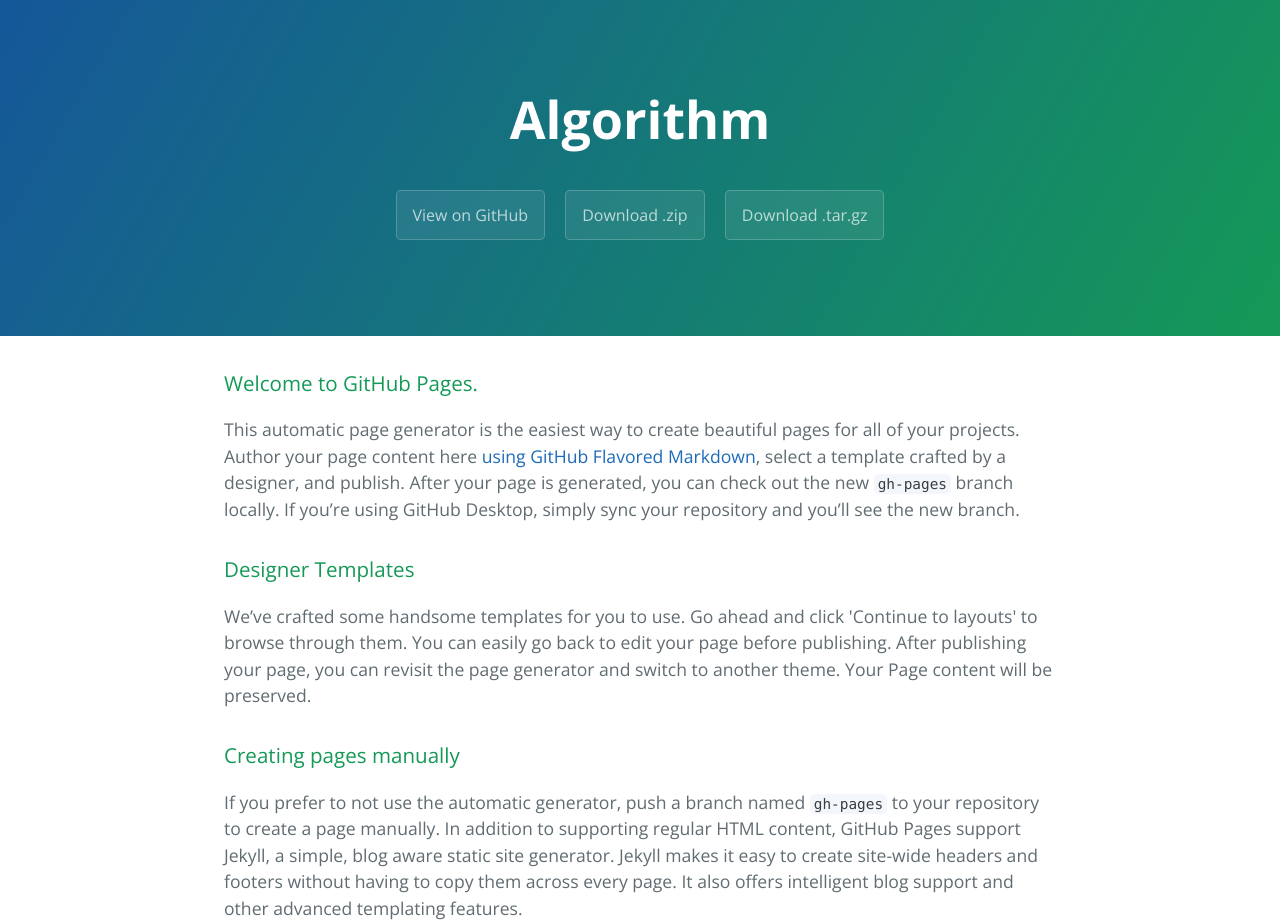
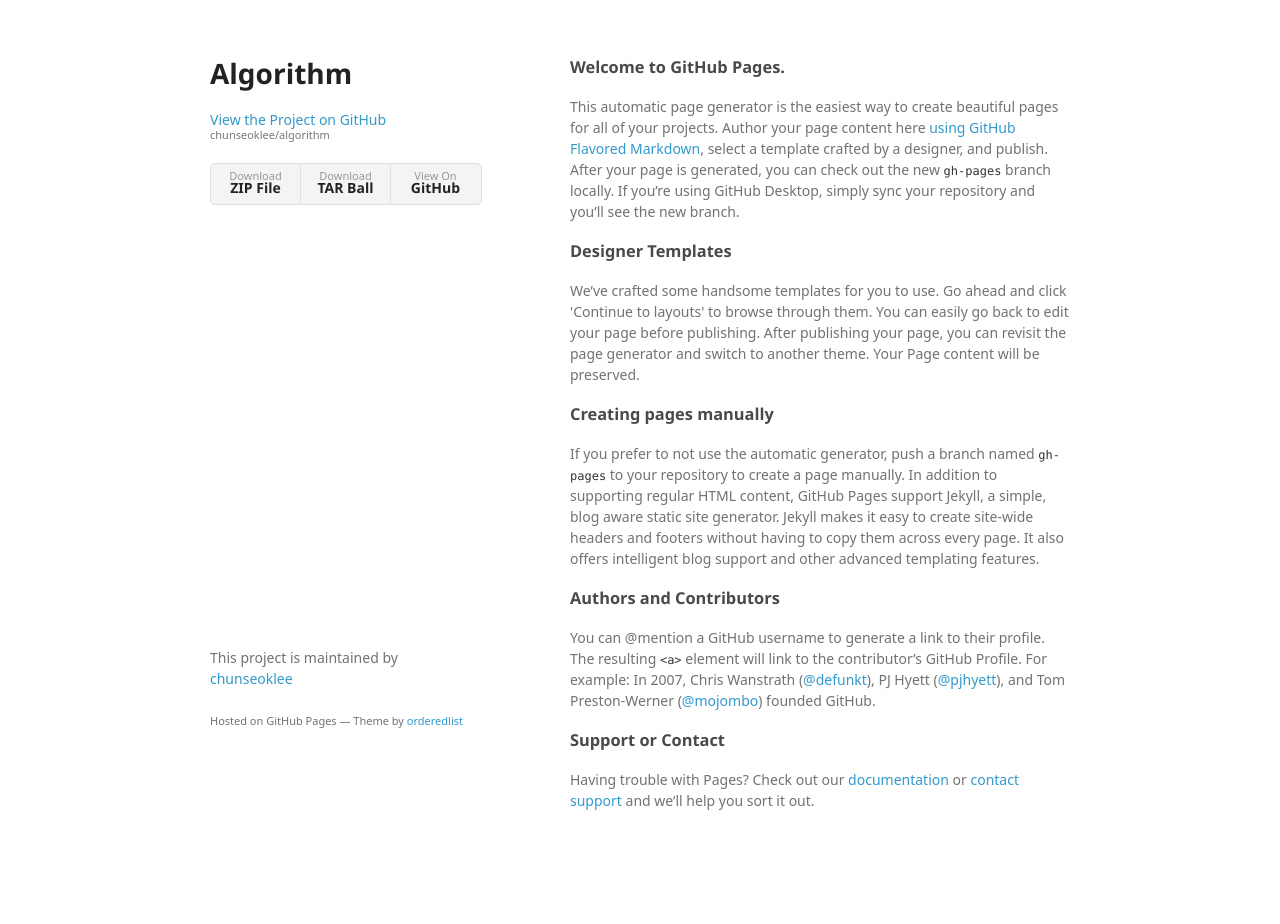
Before and after one commit to chunseoklee/algorithm, a plain HTML site: page index.html in a window 1280 px wide. Shown: the top 924 px of the page. After the commit the page ends 881 px from the top, so only its background shows below. Drawn offline with nearby package versions, Linux system fonts and the light colour scheme; a web font is replaced by a local one.

```diff
--- a/index.html
+++ b/index.html
@@ -1,25 +1,34 @@
-<!DOCTYPE html>
-<html lang="en-us">
+<!doctype html>
+<html>
   <head>
-    <meta charset="UTF-8">
+    <meta charset="utf-8">
+    <meta http-equiv="X-UA-Compatible" content="chrome=1">
     <title>Algorithm by chunseoklee</title>
-    <meta name="viewport" content="width=device-width, initial-scale=1">
-    <link rel="stylesheet" type="text/css" href="stylesheets/normalize.css" media="screen">
-    <link href='https://fonts.googleapis.com/css?family=Open+Sans:400,700' rel='stylesheet' type='text/css'>
-    <link rel="stylesheet" type="text/css" href="stylesheets/stylesheet.css" media="screen">
-    <link rel="stylesheet" type="text/css" href="stylesheets/github-light.css" media="screen">
+
+    <link rel="stylesheet" href="stylesheets/styles.css">
+    <link rel="stylesheet" href="stylesheets/github-light.css">
+    <meta name="viewport" content="width=device-width">
+    <!--[if lt IE 9]>
+    <script src="//html5shiv.googlecode.com/svn/trunk/html5.js"></script>
+    <![endif]-->
   </head>
   <body>
-    <section class="page-header">
-      <h1 class="project-name">Algorithm</h1>
-      <h2 class="project-tagline"></h2>
-      <a href="https://github.com/chunseoklee/algorithm" class="btn">View on GitHub</a>
-      <a href="https://github.com/chunseoklee/algorithm/zipball/master" class="btn">Download .zip</a>
-      <a href="https://github.com/chunseoklee/algorithm/tarball/master" class="btn">Download .tar.gz</a>
-    </section>
+    <div class="wrapper">
+      <header>
+        <h1>Algorithm</h1>
+        <p></p>
 
-    <section class="main-content">
-      <h3>
+        <p class="view"><a href="https://github.com/chunseoklee/algorithm">View the Project on GitHub <small>chunseoklee/algorithm</small></a></p>
+
+
+        <ul>
+          <li><a href="https://github.com/chunseoklee/algorithm/zipball/master">Download <strong>ZIP File</strong></a></li>
+          <li><a href="https://github.com/chunseoklee/algorithm/tarball/master">Download <strong>TAR Ball</strong></a></li>
+          <li><a href="https://github.com/chunseoklee/algorithm">View On <strong>GitHub</strong></a></li>
+        </ul>
+      </header>
+      <section>
+        <h3>
 <a id="welcome-to-github-pages" class="anchor" href="#welcome-to-github-pages" aria-hidden="true"><span aria-hidden="true" class="octicon octicon-link"></span></a>Welcome to GitHub Pages.</h3>
 
 <p>This automatic page generator is the easiest way to create beautiful pages for all of your projects. Author your page content here <a href="https://guides.github.com/features/mastering-markdown/">using GitHub Flavored Markdown</a>, select a template crafted by a designer, and publish. After your page is generated, you can check out the new <code>gh-pages</code> branch locally. If you’re using GitHub Desktop, simply sync your repository and you’ll see the new branch.</p>
@@ -43,15 +52,13 @@
 <a id="support-or-contact" class="anchor" href="#support-or-contact" aria-hidden="true"><span aria-hidden="true" class="octicon octicon-link"></span></a>Support or Contact</h3>
 
 <p>Having trouble with Pages? Check out our <a href="https://help.github.com/pages">documentation</a> or <a href="https://github.com/contact">contact support</a> and we’ll help you sort it out.</p>
-
-      <footer class="site-footer">
-        <span class="site-footer-owner"><a href="https://github.com/chunseoklee/algorithm">Algorithm</a> is maintained by <a href="https://github.com/chunseoklee">chunseoklee</a>.</span>
-
-        <span class="site-footer-credits">This page was generated by <a href="https://pages.github.com">GitHub Pages</a> using the <a href="https://github.com/jasonlong/cayman-theme">Cayman theme</a> by <a href="https://twitter.com/jasonlong">Jason Long</a>.</span>
+      </section>
+      <footer>
+        <p>This project is maintained by <a href="https://github.com/chunseoklee">chunseoklee</a></p>
+        <p><small>Hosted on GitHub Pages &mdash; Theme by <a href="https://github.com/orderedlist">orderedlist</a></small></p>
       </footer>
-
-    </section>
-
+    </div>
+    <script src="javascripts/scale.fix.js"></script>
 
   </body>
 </html>
--- /dev/null
+++ b/javascripts/scale.fix.js
@@ -0,0 +1,17 @@
+var metas = document.getElementsByTagName('meta');
+var i;
+if (navigator.userAgent.match(/iPhone/i)) {
+  for (i=0; i<metas.length; i++) {
+    if (metas[i].name == "viewport") {
+      metas[i].content = "width=device-width, minimum-scale=1.0, maximum-scale=1.0";
+    }
+  }
+  document.addEventListener("gesturestart", gestureStart, false);
+}
+function gestureStart() {
+  for (i=0; i<metas.length; i++) {
+    if (metas[i].name == "viewport") {
+      metas[i].content = "width=device-width, minimum-scale=0.25, maximum-scale=1.6";
+    }
+  }
+}
--- /dev/null
+++ b/stylesheets/styles.css
@@ -0,0 +1,324 @@
+@font-face {
+  font-family: 'Noto Sans';
+  font-weight: 400;
+  font-style: normal;
+  src: url('../fonts/Noto-Sans-regular/Noto-Sans-regular.eot');
+  src: url('../fonts/Noto-Sans-regular/Noto-Sans-regular.eot?#iefix') format('embedded-opentype'),
+       local('Noto Sans'),
+       local('Noto-Sans-regular'),
+       url('../fonts/Noto-Sans-regular/Noto-Sans-regular.woff2') format('woff2'),
+       url('../fonts/Noto-Sans-regular/Noto-Sans-regular.woff') format('woff'),
+       url('../fonts/Noto-Sans-regular/Noto-Sans-regular.ttf') format('truetype'),
+       url('../fonts/Noto-Sans-regular/Noto-Sans-regular.svg#NotoSans') format('svg');
+}
+
+@font-face {
+  font-family: 'Noto Sans';
+  font-weight: 700;
+  font-style: normal;
+  src: url('../fonts/Noto-Sans-700/Noto-Sans-700.eot');
+  src: url('../fonts/Noto-Sans-700/Noto-Sans-700.eot?#iefix') format('embedded-opentype'),
+       local('Noto Sans Bold'),
+       local('Noto-Sans-700'),
+       url('../fonts/Noto-Sans-700/Noto-Sans-700.woff2') format('woff2'),
+       url('../fonts/Noto-Sans-700/Noto-Sans-700.woff') format('woff'),
+       url('../fonts/Noto-Sans-700/Noto-Sans-700.ttf') format('truetype'),
+       url('../fonts/Noto-Sans-700/Noto-Sans-700.svg#NotoSans') format('svg');
+}
+
+@font-face {
+  font-family: 'Noto Sans';
+  font-weight: 400;
+  font-style: italic;
+  src: url('../fonts/Noto-Sans-italic/Noto-Sans-italic.eot');
+  src: url('../fonts/Noto-Sans-italic/Noto-Sans-italic.eot?#iefix') format('embedded-opentype'),
+       local('Noto Sans Italic'),
+       local('Noto-Sans-italic'),
+       url('../fonts/Noto-Sans-italic/Noto-Sans-italic.woff2') format('woff2'),
+       url('../fonts/Noto-Sans-italic/Noto-Sans-italic.woff') format('woff'),
+       url('../fonts/Noto-Sans-italic/Noto-Sans-italic.ttf') format('truetype'),
+       url('../fonts/Noto-Sans-italic/Noto-Sans-italic.svg#NotoSans') format('svg');
+}
+
+@font-face {
+  font-family: 'Noto Sans';
+  font-weight: 700;
+  font-style: italic;
+  src: url('../fonts/Noto-Sans-700italic/Noto-Sans-700italic.eot');
+  src: url('../fonts/Noto-Sans-700italic/Noto-Sans-700italic.eot?#iefix') format('embedded-opentype'),
+       local('Noto Sans Bold Italic'),
+       local('Noto-Sans-700italic'),
+       url('../fonts/Noto-Sans-700italic/Noto-Sans-700italic.woff2') format('woff2'),
+       url('../fonts/Noto-Sans-700italic/Noto-Sans-700italic.woff') format('woff'),
+       url('../fonts/Noto-Sans-700italic/Noto-Sans-700italic.ttf') format('truetype'),
+       url('../fonts/Noto-Sans-700italic/Noto-Sans-700italic.svg#NotoSans') format('svg');
+}
+
+body {
+  background-color: #fff;
+  padding:50px;
+  font: 14px/1.5 "Noto Sans", "Helvetica Neue", Helvetica, Arial, sans-serif;
+  color:#727272;
+  font-weight:400;
+}
+
+h1, h2, h3, h4, h5, h6 {
+  color:#222;
+  margin:0 0 20px;
+}
+
+p, ul, ol, table, pre, dl {
+  margin:0 0 20px;
+}
+
+h1, h2, h3 {
+  line-height:1.1;
+}
+
+h1 {
+  font-size:28px;
+}
+
+h2 {
+  color:#393939;
+}
+
+h3, h4, h5, h6 {
+  color:#494949;
+}
+
+a {
+  color:#39c;
+  text-decoration:none;
+}
+
+a:hover {
+  color:#069;
+}
+
+a small {
+  font-size:11px;
+  color:#777;
+  margin-top:-0.3em;
+  display:block;
+}
+
+a:hover small {
+  color:#777;
+}
+
+.wrapper {
+  width:860px;
+  margin:0 auto;
+}
+
+blockquote {
+  border-left:1px solid #e5e5e5;
+  margin:0;
+  padding:0 0 0 20px;
+  font-style:italic;
+}
+
+code, pre {
+  font-family:Monaco, Bitstream Vera Sans Mono, Lucida Console, Terminal, Consolas, Liberation Mono, DejaVu Sans Mono, Courier New, monospace;
+  color:#333;
+  font-size:12px;
+}
+
+pre {
+  padding:8px 15px;
+  background: #f8f8f8;
+  border-radius:5px;
+  border:1px solid #e5e5e5;
+  overflow-x: auto;
+}
+
+table {
+  width:100%;
+  border-collapse:collapse;
+}
+
+th, td {
+  text-align:left;
+  padding:5px 10px;
+  border-bottom:1px solid #e5e5e5;
+}
+
+dt {
+  color:#444;
+  font-weight:700;
+}
+
+th {
+  color:#444;
+}
+
+img {
+  max-width:100%;
+}
+
+header {
+  width:270px;
+  float:left;
+  position:fixed;
+  -webkit-font-smoothing:subpixel-antialiased;
+}
+
+header ul {
+  list-style:none;
+  height:40px;
+  padding:0;
+  background: #f4f4f4;
+  border-radius:5px;
+  border:1px solid #e0e0e0;
+  width:270px;
+}
+
+header li {
+  width:89px;
+  float:left;
+  border-right:1px solid #e0e0e0;
+  height:40px;
+}
+
+header li:first-child a {
+  border-radius:5px 0 0 5px;
+}
+
+header li:last-child a {
+  border-radius:0 5px 5px 0;
+}
+
+header ul a {
+  line-height:1;
+  font-size:11px;
+  color:#999;
+  display:block;
+  text-align:center;
+  padding-top:6px;
+  height:34px;
+}
+
+header ul a:hover {
+  color:#999;
+}
+
+header ul a:active {
+  background-color:#f0f0f0;
+}
+
+strong {
+  color:#222;
+  font-weight:700;
+}
+
+header ul li + li + li {
+  border-right:none;
+  width:89px;
+}
+
+header ul a strong {
+  font-size:14px;
+  display:block;
+  color:#222;
+}
+
+section {
+  width:500px;
+  float:right;
+  padding-bottom:50px;
+}
+
+small {
+  font-size:11px;
+}
+
+hr {
+  border:0;
+  background:#e5e5e5;
+  height:1px;
+  margin:0 0 20px;
+}
+
+footer {
+  width:270px;
+  float:left;
+  position:fixed;
+  bottom:50px;
+  -webkit-font-smoothing:subpixel-antialiased;
+}
+
+@media print, screen and (max-width: 960px) {
+
+  div.wrapper {
+    width:auto;
+    margin:0;
+  }
+
+  header, section, footer {
+    float:none;
+    position:static;
+    width:auto;
+  }
+
+  header {
+    padding-right:320px;
+  }
+
+  section {
+    border:1px solid #e5e5e5;
+    border-width:1px 0;
+    padding:20px 0;
+    margin:0 0 20px;
+  }
+
+  header a small {
+    display:inline;
+  }
+
+  header ul {
+    position:absolute;
+    right:50px;
+    top:52px;
+  }
+}
+
+@media print, screen and (max-width: 720px) {
+  body {
+    word-wrap:break-word;
+  }
+
+  header {
+    padding:0;
+  }
+
+  header ul, header p.view {
+    position:static;
+  }
+
+  pre, code {
+    word-wrap:normal;
+  }
+}
+
+@media print, screen and (max-width: 480px) {
+  body {
+    padding:15px;
+  }
+
+  header ul {
+    width:99%;
+  }
+
+  header li, header ul li + li + li {
+    width:33%;
+  }
+}
+
+@media print {
+  body {
+    padding:0.4in;
+    font-size:12pt;
+    color:#444;
+  }
+}
```
